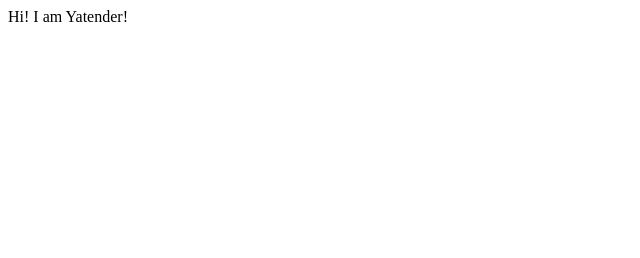
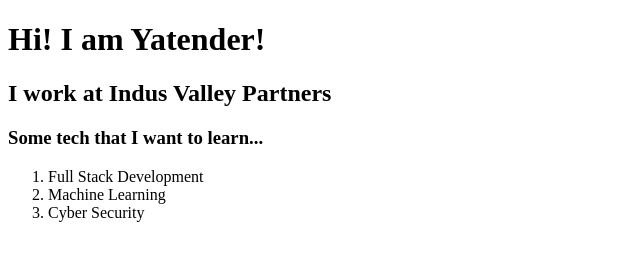
Before and after one commit to yatinhudda/yatenderhudda.com, a plain HTML site: page index.html in a window 1280 px wide. Shown: the whole page, without its empty margins (0-640 px from the left). Drawn offline with Linux system fonts and the light colour scheme.

Commit message:
feat - Added some info
Added some info and Things I want to do in future

```diff
--- a/index.html
+++ b/index.html
@@ -7,6 +7,13 @@
     <title>Yatender Hudda</title>
 </head>
 <body>
-    Hi! I am Yatender!
+    <h1>Hi! I am Yatender!</h1>
+    <h2>I work at Indus Valley Partners</h2>
+    <h3>Some tech that I want to learn...</h3>
+    <ol>
+        <li>Full Stack Development</li>
+        <li>Machine Learning</li>
+        <li>Cyber Security</li>
+    </ol>
 </body>
 </html>
```
